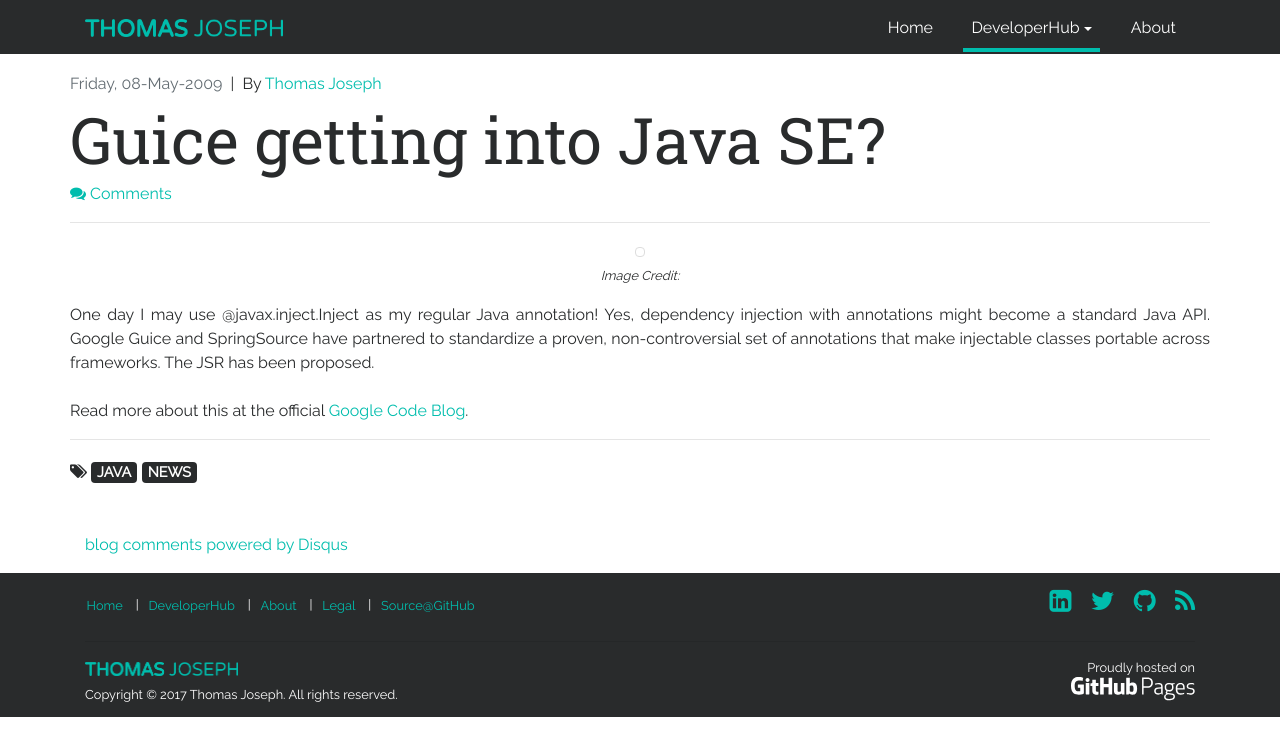
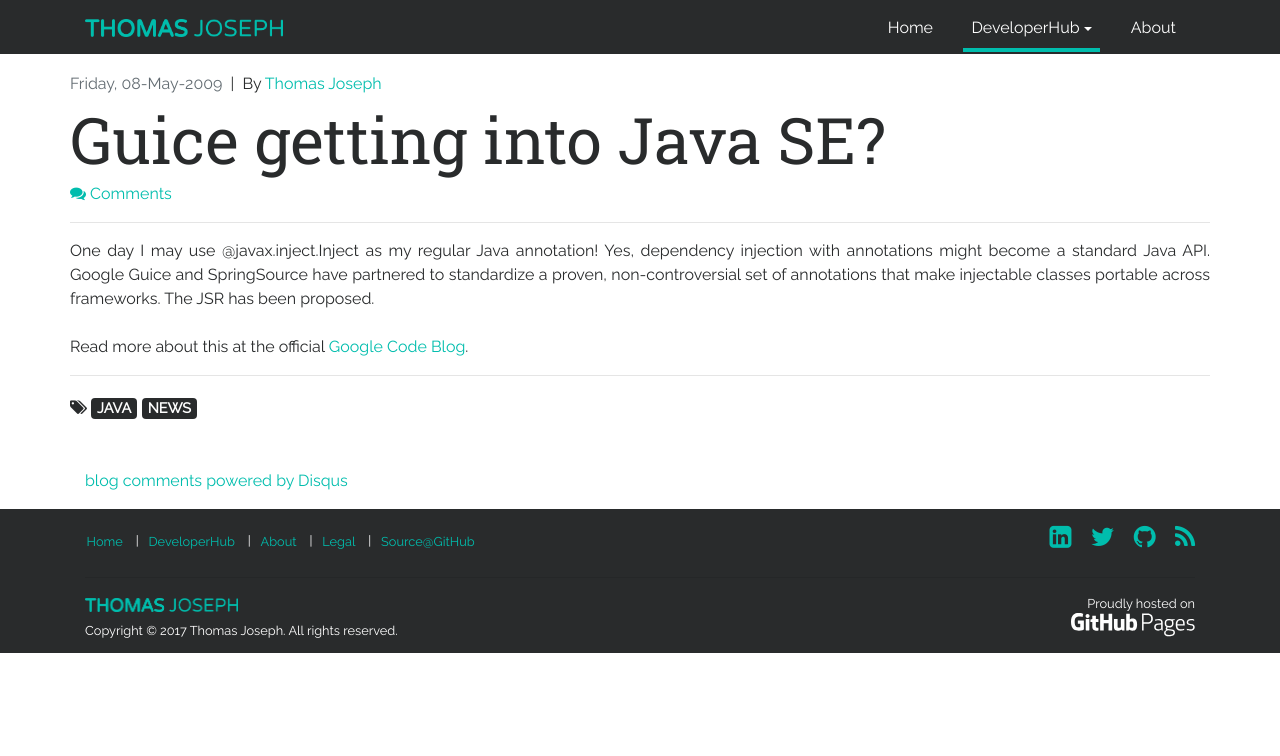
Before and after one commit to ethomasjoseph/ethomasjoseph.com, a Jekyll site: the page built from docs/_posts/migrated/2009-05-08-guice-getting-into-java-se.html, in a window 1280 px wide. Shown: the top 756 px of the page. Built offline with Jekyll 4.4.1, drawn with Linux system fonts in a browser that asks for light colours; comment, search, counter and statistics services are not loaded.

Commit message:
Fixed the image placeholder for post which has no featured image declared

```diff
--- a/docs/_includes/themes/tj/post.html
+++ b/docs/_includes/themes/tj/post.html
@@ -18,7 +18,7 @@
 	      </div>
 	      <div class="col-xs-12 blog-main">
 					<hr>
-	      	{% if page.featuredImage  != blank  %}
+	      	{% if page.featuredImage and page.featuredImage  != blank  %}
 	        <div class="post-primary-image text-center">
 	          <img class="img-thumbnail img-fluid mx-auto" style="max-height: 55vh;" src="{{page.featuredImage}}">
 						<div class="mb-3">
```
